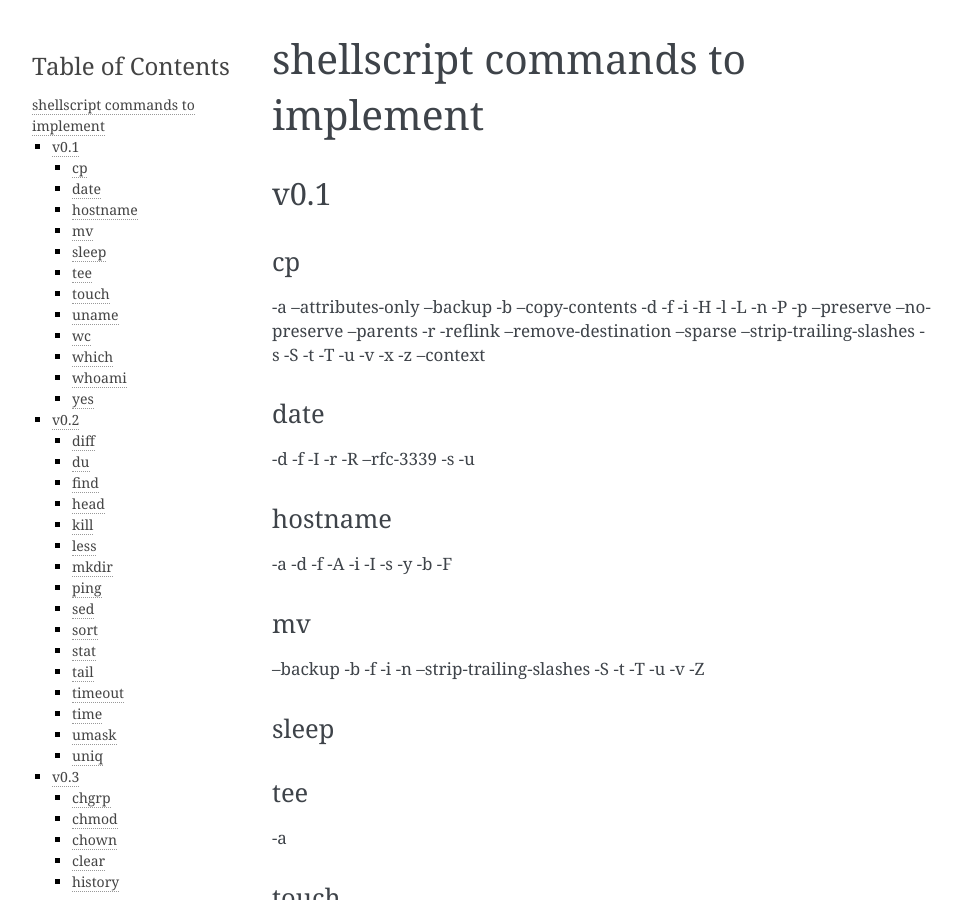
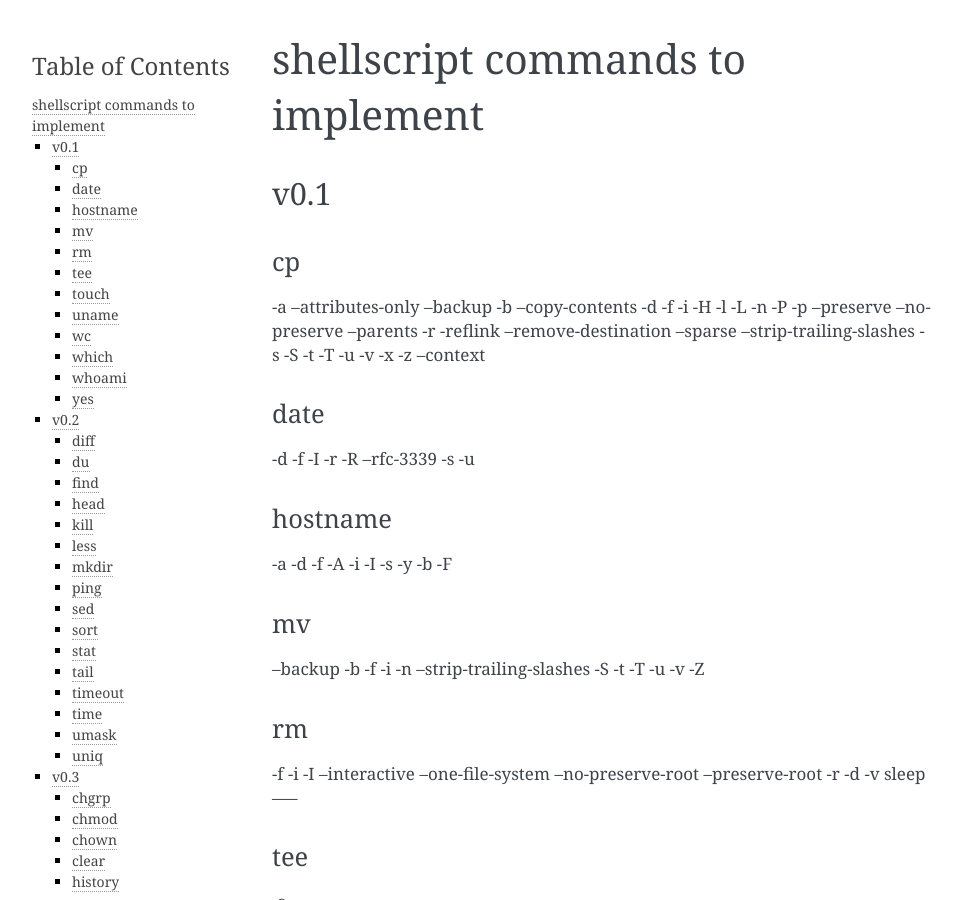
Before and after one commit to pyohannes/shellscript, a Sphinx documentation site: the page built from doc/roadmap.rst, in a window 1280 px wide and 900 px high. Shown: the whole window, without its empty margins (148-1104 px from the left). Built offline with Sphinx 7.4.7, drawn with Linux system fonts in a browser that asks for light colours.

Commit message:
Add flags for the rm command.

```diff
--- a/doc/roadmap.rst
+++ b/doc/roadmap.rst
@@ -77,6 +77,18 @@ mv
 -v
 -Z
 
+rm
+--
+-f
+-i
+-I
+--interactive
+--one-file-system
+--no-preserve-root
+--preserve-root
+-r
+-d
+-v
 sleep
 -----
 
```
